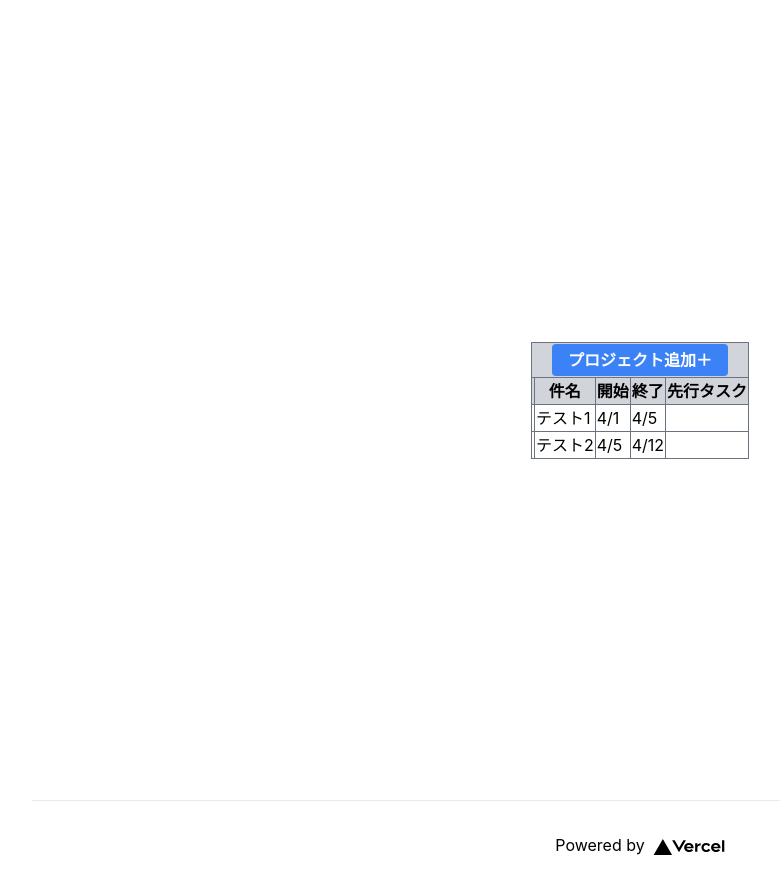
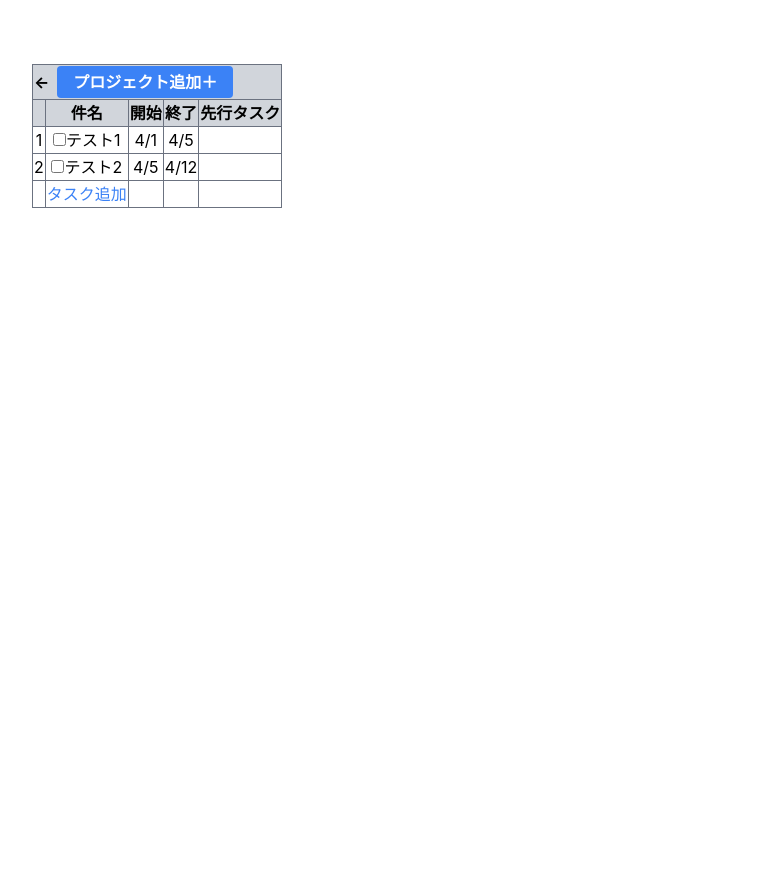
Before and after one commit to Hackath0nClub/Auto-Scheduler, a Next.js app: page / in a window 1280 px wide. Shown: the whole page, without its empty margins (0-780 px from the left). After the commit the page ends 800 px from the top, so only its background shows below. Built offline with nearby package versions, Linux system fonts and the light colour scheme.

Commit message:
テストデータの構造変更とタスク追加用の行を作成

```diff
--- a/pages/index.tsx
+++ b/pages/index.tsx
@@ -16,19 +16,6 @@ const Home: NextPage = () => {
       <main className={styles.main}>
         <TableView/>
       </main>
-
-      <footer className={styles.footer}>
-        <a
-          href="https://vercel.com?utm_source=create-next-app&utm_medium=default-template&utm_campaign=create-next-app"
-          target="_blank"
-          rel="noopener noreferrer"
-        >
-          Powered by{' '}
-          <span className={styles.logo}>
-            <Image src="/vercel.svg" alt="Vercel Logo" width={72} height={16} />
-          </span>
-        </a>
-      </footer>
     </div>
   )
 }
--- a/pages/tableView/tableVIew.tsx
+++ b/pages/tableView/tableVIew.tsx
@@ -8,7 +8,8 @@ const TableView: NextPage = () => {
     <table className="table-auto">
       <thead className='bg-gray-300'>
         <tr>
-          <th colSpan={5} className="border border-gray-500">
+          <th colSpan={5} className="border border-gray-500 text-left">
+            <button className='mr-2'>←</button>
             <button className="bg-blue-500 hover:bg-blue-700 text-white py-1 px-4 rounded">プロジェクト追加＋</button>
           </th>
         </tr>
@@ -22,14 +23,28 @@ const TableView: NextPage = () => {
       </thead>
       <tbody>
         {data.map(d => (
-          <tr>
-            <td className="border border-gray-500"></td>
-            <td className="border border-gray-500">{d.subject}</td>
-            <td className="border border-gray-500">{d.start}</td>
-            <td className="border border-gray-500">{d.end}</td>
-            <td className="border border-gray-500"></td>
+          d.projectA.map((a, index) => (
+            <tr className="text-center">
+              <td className="border border-gray-500">{index + 1}</td>
+              <td className="border border-gray-500">
+                <input type="checkbox"/>
+                <span>{a.subject}</span>
+              </td>
+              <td className="border border-gray-500">{a.start}</td>
+              <td className="border border-gray-500">{a.end}</td>
+              <td className="border border-gray-500"></td>
             </tr>
+          ))
         ))}
+        <tr>
+          <td className="border border-gray-500"></td>
+          <td className="border border-gray-500">
+            <button className="text-blue-500">タスク追加</button>
+          </td>
+          <td className="border border-gray-500"></td>
+          <td className="border border-gray-500"></td>
+          <td className="border border-gray-500"></td>
+        </tr>
       </tbody>
     </table>
   )
--- a/pages/tableView/testData.tsx
+++ b/pages/tableView/testData.tsx
@@ -1,4 +1,8 @@
 export const data = [
-  {subject: "テスト1", start: "4/1", end: "4/5"},
-  {subject: "テスト2", start: "4/5", end: "4/12"}
+  {
+    projectA: [
+      {subject: "テスト1", start: "4/1", end: "4/5"},
+      {subject: "テスト2", start: "4/5", end: "4/12"}
+    ]
+  }
 ]
--- a/styles/Home.module.css
+++ b/styles/Home.module.css
@@ -5,11 +5,6 @@
 .main {
   min-height: 100vh;
   padding: 4rem 0;
-  flex: 1;
-  display: flex;
-  flex-direction: column;
-  justify-content: center;
-  align-items: center;
 }
 
 .footer {
```
